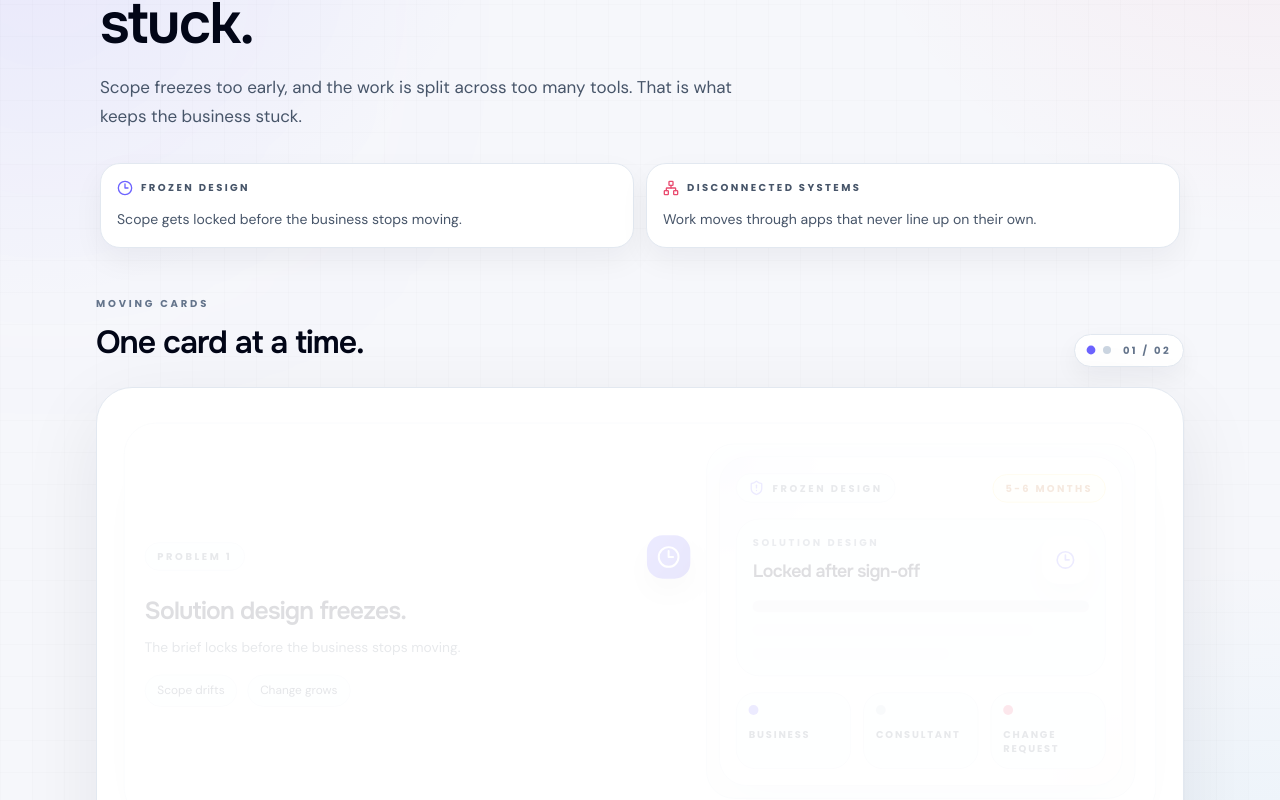
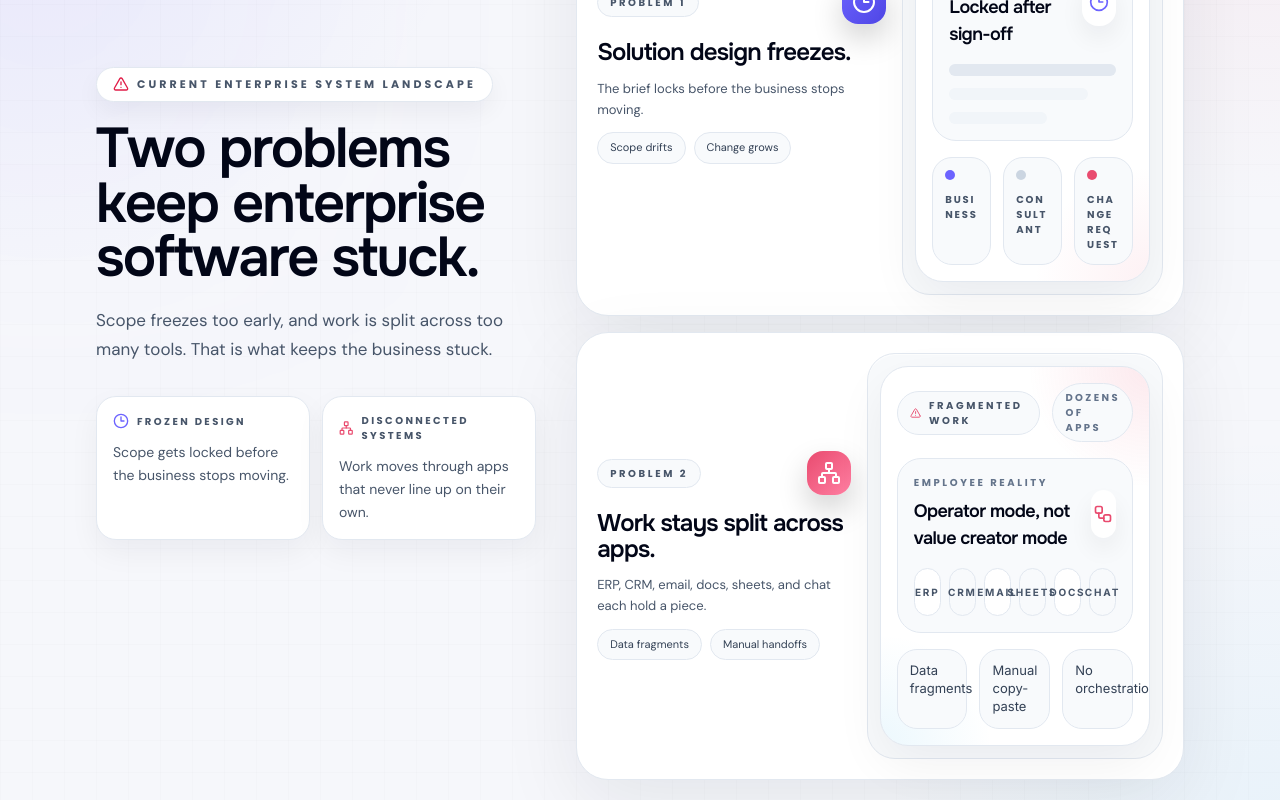
Before and after one commit to asadknow-hub/marketingwebsite, a Next.js app: page / in a window 1280 px wide. Shown: the part 1020-1820 px from the top of the page. Built offline with nearby package versions, Linux system fonts and the light colour scheme; a web font is replaced by a local one.

Commit message:
Collapse problem section into single layout

```diff
--- a/components/templates/finance-management-landing-page-finsyc/homepage-redesign/problem.tsx
+++ b/components/templates/finance-management-landing-page-finsyc/homepage-redesign/problem.tsx
@@ -1,7 +1,7 @@
 "use client";
 
-import { type ElementType, useEffect, useState } from "react";
-import { AnimatePresence, motion, useReducedMotion } from "framer-motion";
+import { type ElementType } from "react";
+import { motion } from "framer-motion";
 import { AlertTriangle, Clock3, Network, ShieldAlert, Workflow } from "lucide-react";
 
 interface ProblemItem {
@@ -145,7 +145,7 @@ function ProblemSlide({ item }: { item: ProblemItem }) {
 
   return (
     <article className="h-full rounded-[32px] border border-slate-200 bg-white p-4 shadow-[0_24px_80px_rgba(15,23,42,0.08)] sm:p-5">
-      <div className="grid gap-4 lg:grid-cols-[1.12fr_0.88fr] lg:items-center">
+      <div className="grid gap-4 lg:grid-cols-[1.08fr_0.92fr] lg:items-center">
         <div className="min-w-0">
           <div className="flex items-center justify-between gap-4">
             <div className="inline-flex items-center gap-2 rounded-full border border-slate-200 bg-slate-50 px-3 py-1.5">
@@ -158,16 +158,16 @@ function ProblemSlide({ item }: { item: ProblemItem }) {
             </div>
           </div>
 
-          <h3 className="mt-5 max-w-[460px] break-words font-onest text-[21px] font-semibold leading-[1.06] tracking-[-0.8px] text-slate-950 sm:text-[25px]">
+          <h3 className="mt-4 max-w-[440px] break-words font-onest text-[20px] font-semibold leading-[1.06] tracking-[-0.8px] text-slate-950 sm:text-[24px]">
             {item.title}
           </h3>
-          <p className="mt-3 max-w-[460px] break-words font-['DM_Sans'] text-[14px] leading-relaxed text-slate-600">
+          <p className="mt-3 max-w-[440px] break-words font-['DM_Sans'] text-[13px] leading-relaxed text-slate-600">
             {item.description}
           </p>
 
-          <div className="mt-4 flex flex-wrap gap-2.5">
+          <div className="mt-3 flex flex-wrap gap-2">
             {item.bullets.map((bullet) => (
-              <div key={bullet} className="max-w-full rounded-full border border-slate-200 bg-slate-50 px-3 py-2 font-['DM_Sans'] text-[12px] leading-tight text-slate-700">
+              <div key={bullet} className="max-w-full rounded-full border border-slate-200 bg-slate-50 px-3 py-2 font-['DM_Sans'] text-[11px] leading-tight text-slate-700">
                 {bullet}
               </div>
             ))}
@@ -183,23 +183,6 @@ function ProblemSlide({ item }: { item: ProblemItem }) {
 }
 
 export default function ProblemRedesign() {
-  const prefersReducedMotion = useReducedMotion();
-  const [activeIndex, setActiveIndex] = useState(0);
-
-  useEffect(() => {
-    if (prefersReducedMotion) {
-      return;
-    }
-
-    const intervalId = window.setInterval(() => {
-      setActiveIndex((current) => (current + 1) % problems.length);
-    }, 3200);
-
-    return () => window.clearInterval(intervalId);
-  }, [prefersReducedMotion]);
-
-  const activeProblem = problems[activeIndex];
-
   return (
     <section id="problem" className="relative w-full overflow-hidden bg-[#F6F7FB] py-16 sm:py-20 lg:min-h-[100svh] lg:py-12">
       <div className="pointer-events-none absolute inset-0">
@@ -210,7 +193,8 @@ export default function ProblemRedesign() {
       </div>
 
       <div className="relative mx-auto max-w-[1440px] px-4 sm:px-6 lg:px-[96px]">
-        <div className="mx-auto max-w-[1080px]">
+        <div className="mx-auto lg:grid lg:min-h-[calc(100svh-5rem)] lg:grid-cols-[0.84fr_1.16fr] lg:items-center lg:gap-10">
+          <div className="max-w-[560px]">
             <motion.div
               initial={{ opacity: 0, y: 18 }}
               whileInView={{ opacity: 1, y: 0 }}
@@ -229,7 +213,7 @@ export default function ProblemRedesign() {
               whileInView={{ opacity: 1, y: 0 }}
               viewport={{ once: true }}
               transition={{ duration: 0.7, delay: 0.08, ease: "easeOut" as const }}
-            className="mt-5 max-w-[640px] font-onest text-[36px] font-semibold leading-[0.98] tracking-[-1.8px] text-slate-950 sm:text-[48px] lg:text-[58px]"
+              className="mt-5 max-w-[640px] font-onest text-[36px] font-semibold leading-[0.98] tracking-[-1.8px] text-slate-950 sm:text-[48px] lg:text-[56px]"
             >
               Two problems keep enterprise software stuck.
             </motion.h2>
@@ -239,9 +223,9 @@ export default function ProblemRedesign() {
               whileInView={{ opacity: 1, y: 0 }}
               viewport={{ once: true }}
               transition={{ duration: 0.7, delay: 0.14, ease: "easeOut" as const }}
-            className="mt-5 max-w-[640px] font-['DM_Sans'] text-[16px] leading-[1.7] text-slate-600 sm:text-[17px]"
+              className="mt-5 max-w-[620px] font-['DM_Sans'] text-[16px] leading-[1.7] text-slate-600 sm:text-[17px]"
             >
-            Scope freezes too early, and the work is split across too many tools. That is what keeps the business stuck.
+              Scope freezes too early, and work is split across too many tools. That is what keeps the business stuck.
             </motion.p>
 
             <div className="mt-8 grid gap-3 sm:grid-cols-2">
@@ -271,46 +255,20 @@ export default function ProblemRedesign() {
             </div>
           </div>
 
-        <div className="mt-12">
-          <div className="flex flex-col gap-3 sm:flex-row sm:items-end sm:justify-between">
-            <div className="max-w-[620px]">
-              <p className="font-poppins text-[10px] font-bold uppercase tracking-[0.28em] text-slate-500">
-                Moving cards
-              </p>
-              <h3 className="mt-2 font-onest text-[26px] font-semibold tracking-[-1px] text-slate-950 sm:text-[32px]">
-                One card at a time.
-              </h3>
+          <div className="mt-10 lg:mt-0">
+            <div className="grid gap-4">
+              {problems.map((item, index) => (
+                <motion.div
+                  key={item.label}
+                  initial={{ opacity: 0, y: 12 }}
+                  whileInView={{ opacity: 1, y: 0 }}
+                  viewport={{ once: true }}
+                  transition={{ duration: 0.45, delay: index * 0.08, ease: "easeOut" as const }}
+                >
+                  <ProblemSlide item={item} />
+                </motion.div>
+              ))}
             </div>
-
-            <div className="inline-flex items-center gap-2 rounded-full border border-slate-200 bg-white px-3 py-2 shadow-[0_10px_24px_rgba(15,23,42,0.05)]">
-              {problems.map((_, index) => (
-                <span
-                  key={index}
-                  className={
-                    "h-2 w-2 rounded-full transition-all duration-300 " +
-                    (index === activeIndex ? "bg-[#6C63FF] scale-110" : "bg-slate-300")
-                  }
-                />
-              ))}
-              <span className="ml-1 font-poppins text-[10px] font-bold uppercase tracking-[0.24em] text-slate-500">
-                {String(activeIndex + 1).padStart(2, "0")} / {String(problems.length).padStart(2, "0")}
-              </span>
-            </div>
-          </div>
-
-          <div className="relative mt-5 min-h-[540px] overflow-hidden rounded-[36px] border border-slate-200 bg-white p-4 shadow-[0_24px_80px_rgba(15,23,42,0.08)] sm:p-5">
-            <AnimatePresence mode="wait">
-              <motion.div
-                key={activeProblem.label}
-                initial={prefersReducedMotion ? false : { opacity: 0, y: 14, scale: 0.985 }}
-                animate={{ opacity: 1, y: 0, scale: 1 }}
-                exit={prefersReducedMotion ? { opacity: 1 } : { opacity: 0, y: -12, scale: 0.985 }}
-                transition={prefersReducedMotion ? { duration: 0 } : { duration: 0.45, ease: "easeOut" as const }}
-                className="h-full w-full"
-              >
-                <ProblemSlide item={activeProblem} />
-              </motion.div>
-            </AnimatePresence>
           </div>
         </div>
       </div>
```
Lines whose indentation alone changed are shown as unchanged.
